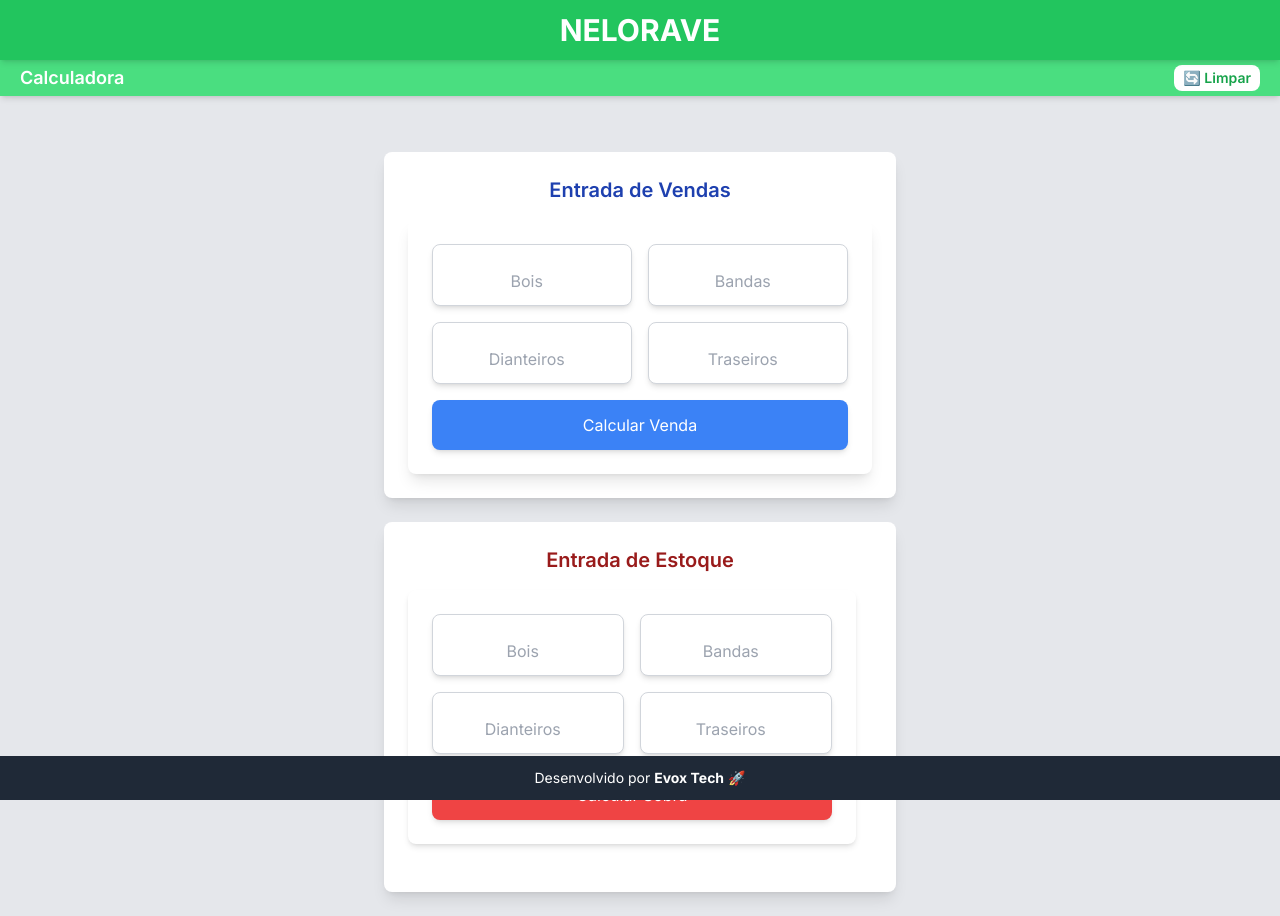
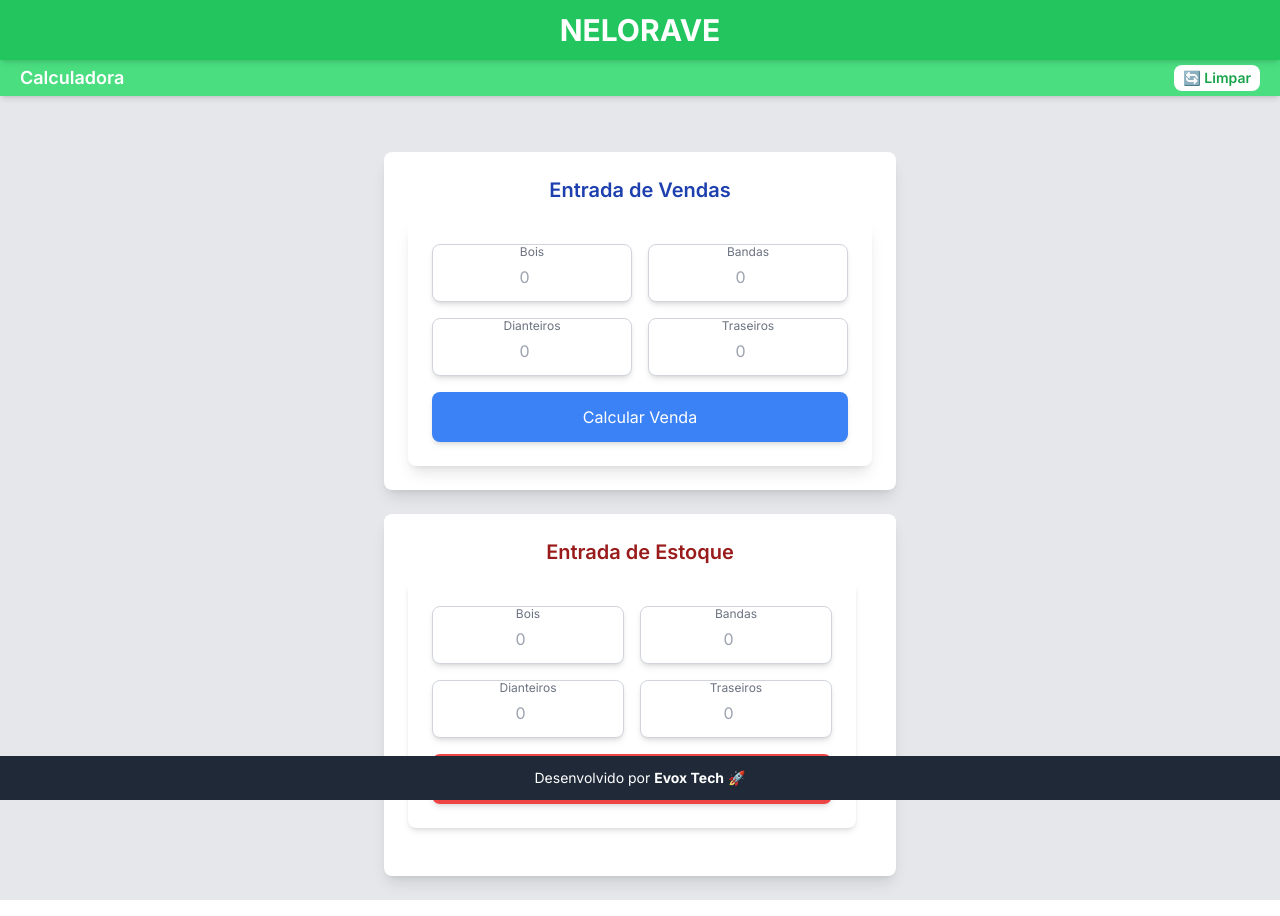
Before and after one commit to nilsonxp/calculadora-boi-front, a React (Vite) app in the folder calculadora-boi/: page / in a window 1280 px wide. Built offline with nearby package versions, Linux system fonts and the light colour scheme.

Commit message:
layout apropriado para diferentes tamanhos de tela no input

```diff
--- a/calculadora-boi/src/components/InputField.jsx
+++ b/calculadora-boi/src/components/InputField.jsx
@@ -1,24 +1,38 @@
 import React from 'react';
 
 function InputField({ name, value, onChange }) {
-    const capitalizedName = name.charAt(0).toUpperCase() + name.slice(1);
+    const fullName = {
+        'bois': 'Bois',
+        'bandas': 'Bandas',
+        'dianteiros': 'Dianteiros',
+        'traseiros': 'Traseiros'
+    };
+
+    const capitalizedName = fullName[name] || name.charAt(0).toUpperCase() + name.slice(1);
+
+    const handleInputChange = (e) => {
+        const { name, value } = e.target;
+        onChange({ target: { name, value: value === "" ? "" : Number(value) } });
+    };
 
     return (
         <div className="relative w-full">
+            <div
+                className="absolute top-0 left-0 w-full text-center text-[10px] sm:text-[11px] md:text-xs
+                            text-gray-500 font-medium"
+            >
+                {capitalizedName}
+            </div>
             <input
                 type="number"
                 name={name}
                 id={name}
                 value={value}
-          onChange={onChange}
-          placeholder={` ${capitalizedName}`}
-          className="p-3 w-full border border-gray-300 rounded-lg bg-white text-gray-800 text-center shadow-md focus:ring-2 focus:ring-blue-500 focus:outline-none pt-6"
+                onChange={handleInputChange}
+                placeholder="0"
+                className="p-3 w-full border border-gray-300 rounded-lg bg-white text-gray-800 text-center
+                           shadow-md focus:ring-2 focus:ring-blue-500 focus:outline-none pt-5"
             />
-        {value !== "" && (
-          <div className="absolute top-1 left-0 w-full text-center text-xs text-gray-500">
-            {capitalizedName}
-          </div>
-        )}
         </div>
     );
 }
```
Lines whose indentation alone changed are shown as unchanged.
